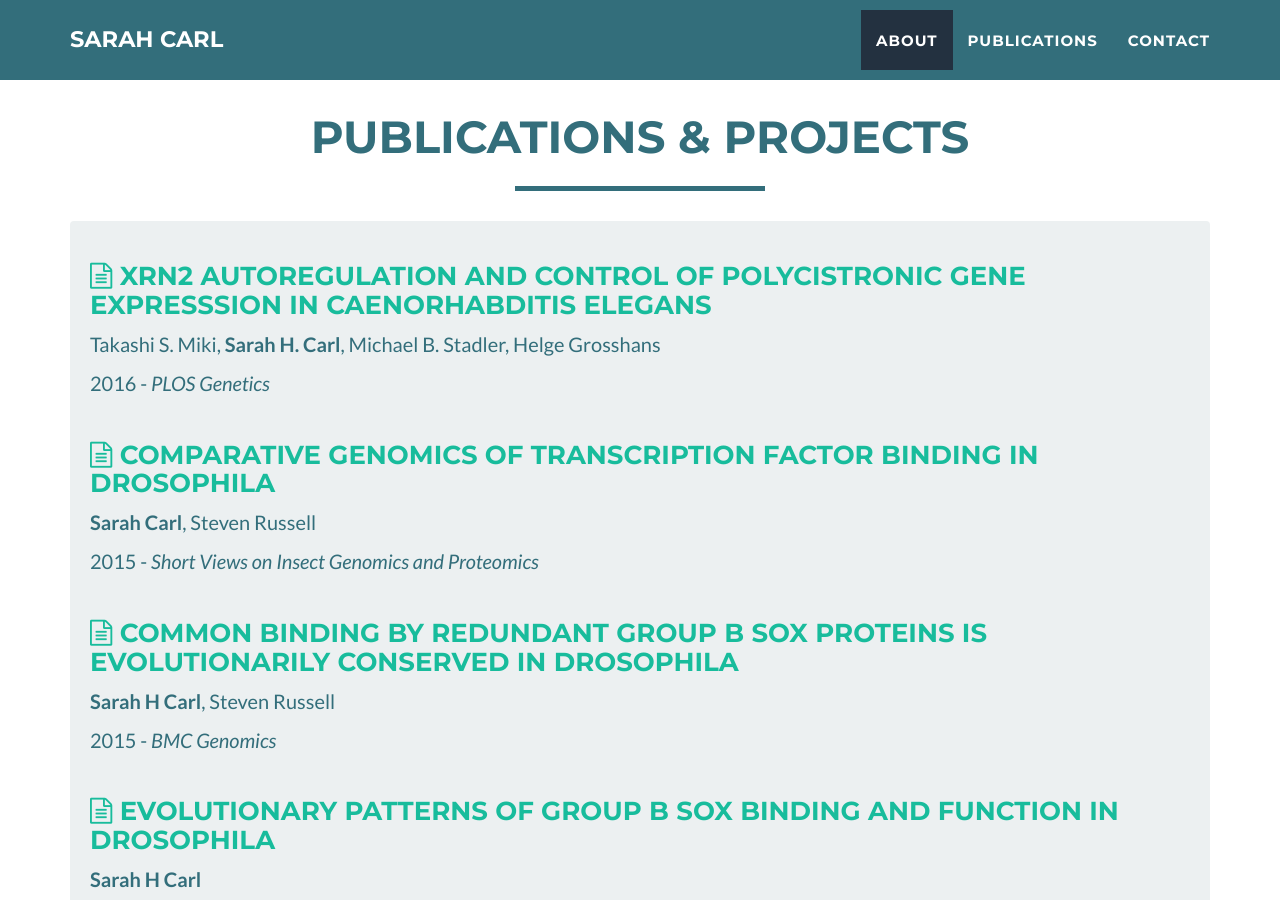
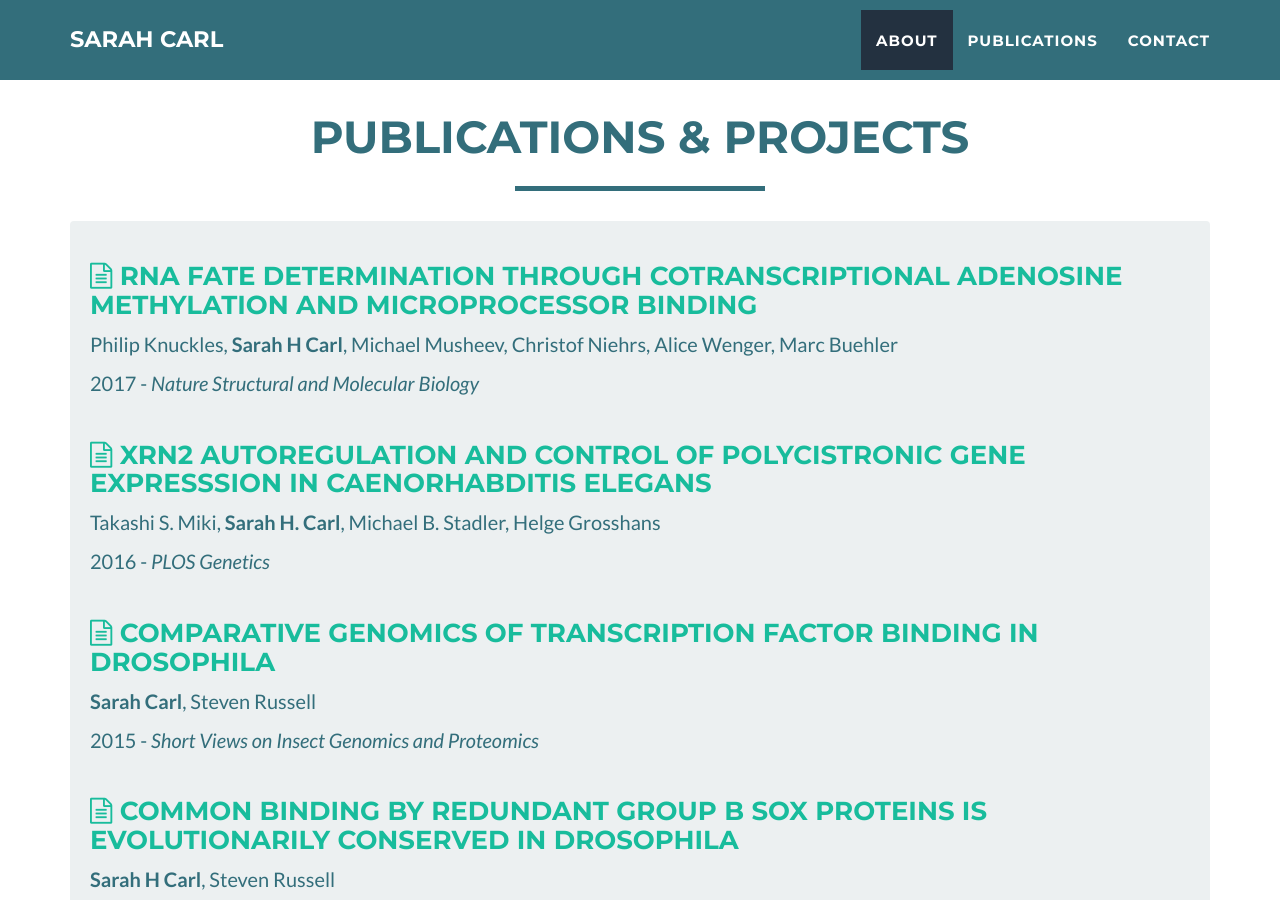
Before and after one commit to sarahhcarl/sarahcarl, a Jekyll site: the page built from index.html, in a window 1280 px wide and 900 px high, scrolled down 1110 px. Built offline with Jekyll 4.4.1, drawn with Linux system fonts in a browser that asks for light colours.

Commit message:
updated publications

```diff
--- a/_includes/portfolio_grid.html
+++ b/_includes/portfolio_grid.html
@@ -9,6 +9,12 @@
                 </div>
             </div>
             <div class="well">
+		<h3><a href="https://www.nature.com/nsmb/journal/vaop/ncurrent/full/nsmb.3419.html"><span class="fa fa-file-text-o"></span> RNA fate determination through cotranscriptional adenosine methylation and microprocessor binding</a></h3>
+		<p>Philip Knuckles, <strong>Sarah H Carl</strong>, Michael Musheev, Christof Niehrs, Alice Wenger, Marc Buehler</p>
+		<p>2017 - <em>Nature Structural and Molecular Biology</em></p>
+
+       	    <hr>
+
 		<h3><a href="http://journals.plos.org/plosgenetics/article?id=10.1371/journal.pgen.1006313"><span class="fa fa-file-text-o"></span> XRN2 Autoregulation and Control of Polycistronic Gene Expresssion in Caenorhabditis elegans</a></h3>
 		<p>Takashi S. Miki, <strong>Sarah H. Carl</strong>, Michael B. Stadler, Helge Grosshans</p>
 		<p>2016 - <em>PLOS Genetics</em></p>
```
